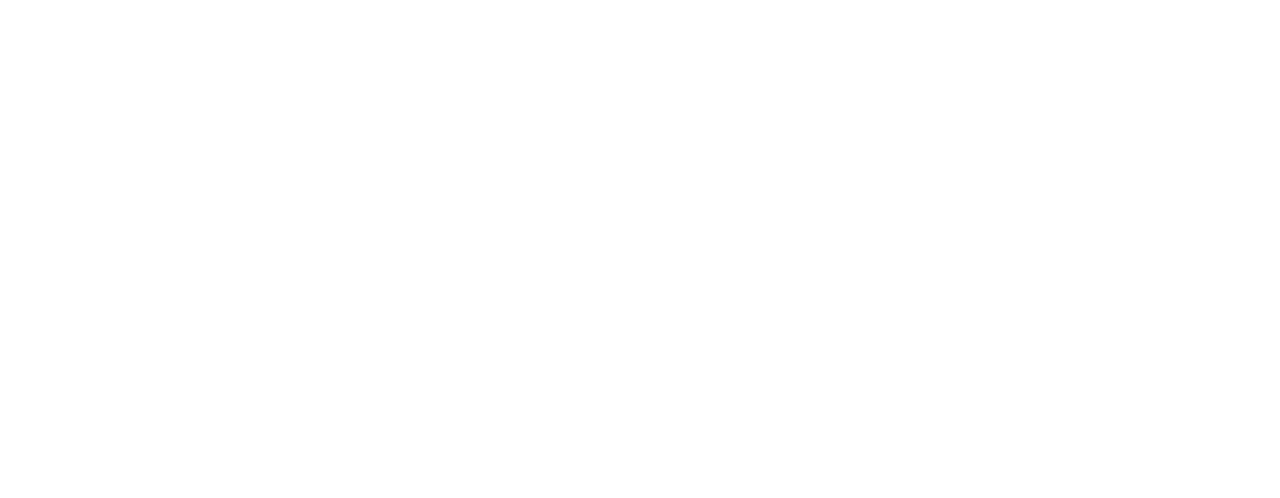
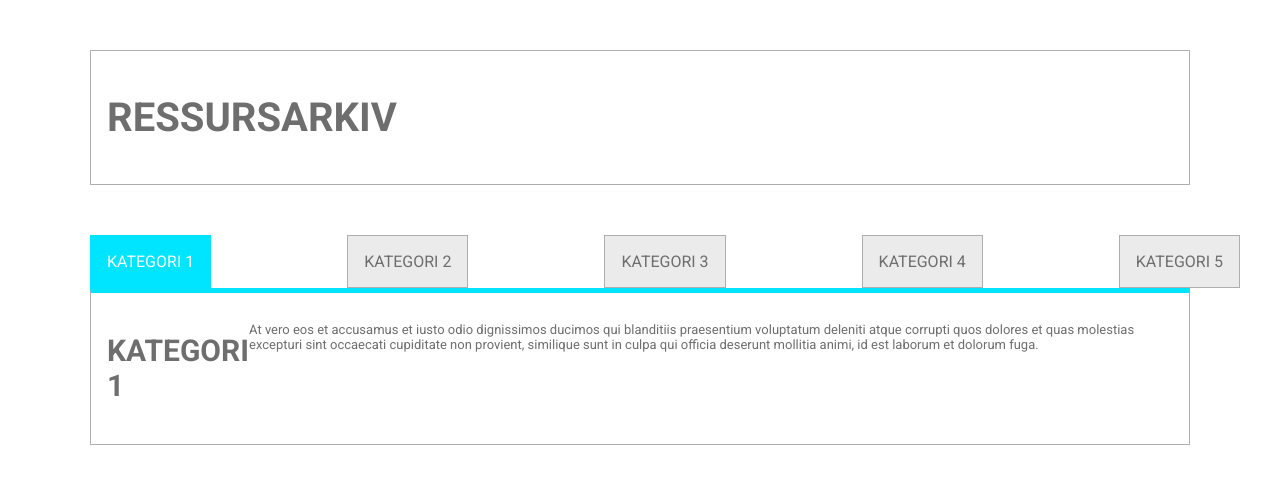
Before and after one commit to emilycostas/uin23ak2_resource_layout_ENGER, a plain HTML site: page index.html in a window 1280 px wide. Drawn offline with Linux system fonts and the light colour scheme.

Commit message:
2. commit

```diff
--- a/index.html
+++ b/index.html
@@ -1,12 +1,32 @@
 <!DOCTYPE html>
-<html lang="en">
+<html lang="nb">
 <head>
     <meta charset="UTF-8">
     <meta http-equiv="X-UA-Compatible" content="IE=edge">
     <meta name="viewport" content="width=device-width, initial-scale=1.0">
-    <title>Arbeidskrav 2 UiN</title>
+    <title>Arbeidskrav 2 - UiN</title>
+    <link href="ressursarkivstyle.css" rel="stylesheet">
 </head>
 <body>
+    <div class="container">
+        <header>
+            <h1>Ressursarkiv</h1>
+        </header>
+        <nav>
+            <a class="active" href="index.html">Kategori 1</a>
+            <a href="kategori2.html">Kategori 2</a>
+            <a href="kategori3.html">Kategori 3</a>
+            <a href="kategori4.html">Kategori 4</a>
+            <a href="kategori5.html">Kategori 5</a>
+        </nav>
+        <main>
+            <h2>Kategori 1</h2>
+            <p>At vero eos et accusamus et iusto odio dignissimos ducimos qui blanditiis
+                praesentium voluptatum deleniti atque corrupti quos dolores et quas molestias
+                excepturi sint occaecati cupiditate non provient, similique sunt in culpa qui
+                officia deserunt mollitia animi, id est laborum et dolorum fuga.</p>
+        </main>
+    </div>
 
 </body>
 </html>
--- a/ressursarkivstyle.css
+++ b/ressursarkivstyle.css
@@ -0,0 +1,89 @@
+@import url('https://fonts.googleapis.com/css2?family=Roboto:wght@300;400;700&display=swap');
+
+:root {
+    --white: #FFFFFF;
+    --blue: #00e5ff;
+    --grey: #6e6e6e;
+    --lightgrey: #ebebeb;
+    --border: #aeaeae;
+    --maxwidth: 1200px;
+    --rootsize: 20px;
+}
+
+body {
+    background-color: var(--white);
+    color: var(--grey);
+    font-family: 'Roboto', sans-serif;
+    font-size: var(--rootsize);
+    margin-top: 0;
+    padding-top: 0;
+    margin-bottom: 0;
+    padding-bottom: 0;
+}
+
+div.container {
+    width: 100%;
+    max-width: var(--maxwidth);
+    margin: 0 auto;
+    background-color: var(--white);
+    overflow: hidden;
+}
+
+header {
+    display: flex;
+    justify-content: space-between;
+    padding: 1rem;
+    margin: 50px;
+    text-transform: uppercase;
+    object-fit: contain;
+    border: 1px solid var(--border);
+}
+
+nav {
+    object-fit: contain;
+    display: flex;
+    justify-content: space-between;
+    margin-top: 0;
+    margin-left: 50px;
+}
+
+nav a {
+    color: var(--grey);
+    background-color: var(--lightgrey);
+    text-decoration: none;
+    padding: 1rem 1rem;
+    border: 1px solid var(--border);
+    display: inline-block;
+    text-transform: uppercase;
+    font-size: medium;
+}
+
+nav a.active {
+    background-color: var(--blue);
+    border-color: var(--blue);
+    color: var(--white);
+}
+
+main {
+    color: var(--grey);
+    background-color: var(--white);
+    border-top: 5px solid var(--blue);
+    border-bottom: 1px solid var(--border);
+    border-left: 1px solid var(--border);
+    border-right: 1px solid var(--border);
+    display: flex;
+    margin-top: 0;
+    margin-left: 50px;
+    margin-right: 50px;
+    margin-bottom: 50px;
+    padding: 1rem;
+
+}
+
+main h2 {
+    text-transform: uppercase;
+}
+
+main p {
+    font-size: small;
+}
```
